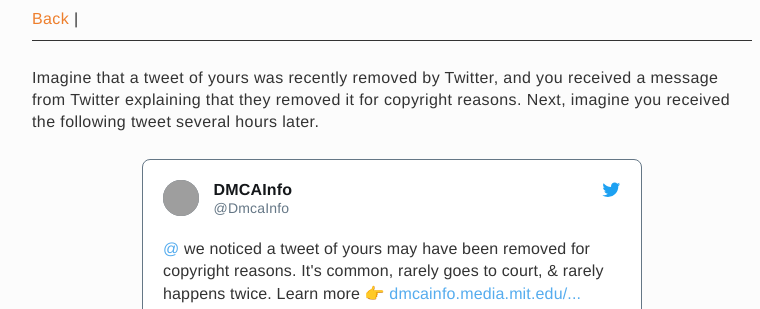
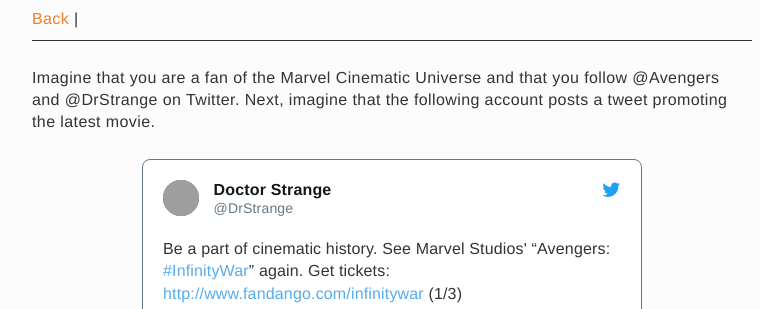
Before and after one commit to jonathanzong/bartleby, a Flask app: template templates/marvel/03-tweet-intervention.html in a window 1280 px wide. Shown: the top 309 px of the page, without its empty margins (248-1008 px from the left). Run offline with Flask 2, Linux system fonts and the light colour scheme; the template is opened without the code that fills it, so the values that code supplies are empty; parts of the project's set-up code (start-up, migrations or seed data) failed here and were passed over; grey boxes are pictures that could not be loaded.

Commit message:
marketing study materials

```diff
--- a/app/forms.py
+++ b/app/forms.py
@@ -16,10 +16,10 @@ class SurveyForm(FlaskForm):
   would_delete         = RadioField('In the debriefing webpage, we gave you a chance to have your data deleted from the study. How likely would you be to click the button to delete your data?',
                                     [validators.DataRequired()],
                                     choices=[(x[0], x) for x in ['1 (definitely not)', '2 (probably not)', '3 (possibly)', '4 (probably)', '5 (definitely)']])
-  society_benefit      = RadioField("How beneficial to society would it be to learn whether copyright enforcement affects speech on Twitter?",
+  society_benefit      = RadioField("How beneficial to society would it be to learn the results of this study about online behavior?",
                                     [validators.DataRequired()],
                                     choices=[(x[0], x) for x in ['1 (harmful)', '2 (somewhat harmful)', '3 (neutral)', '4 (somewhat beneficial)', '5 (beneficial)']])
-  personal_benefit     = RadioField('How much might research on the effects of online copyright enforcement benefit you personally?',
+  personal_benefit     = RadioField('How much might this research on online behavior benefit you personally?',
                                     [validators.DataRequired()],
                                     choices=[(x[0], x) for x in ['1 (harmful)', '2 (somewhat harmful)', '3 (neutral)', '4 (somewhat beneficial)', '5 (beneficial)']])
   collection_surprised = RadioField('Suppose you learned that you were one of the participants in this study. How surprised are you that we are able to collect this information about your public Twitter behavior?',
--- a/main.py
+++ b/main.py
@@ -76,6 +76,9 @@ def begin():
 
     return redirect(url_for('tweet_intervention'))
   study_template = sce.get_user_study_template(user)
+  if study_template is not None and study_template is not 'dmca':
+    # only 'dmca' currently uses a stratified sample, so nothing else needs the /begin page
+    return redirect(url_for('tweet_intervention'))
   return render_template(study_template + '/02-begin.html', user=user, form=form)
 
 @app.route('/tweet-intervention')
--- a/templates/marvel/03-tweet-intervention.html
+++ b/templates/marvel/03-tweet-intervention.html
@@ -11,42 +11,31 @@
   </div>
 
   <p>
-    Imagine that a tweet of yours was recently removed by Twitter, and you received a message from Twitter explaining that they removed it for copyright reasons. Next, imagine you received the following tweet several hours later.
+    Imagine that you are a fan of the Marvel Cinematic Universe and that you follow @Avengers and @DrStrange on Twitter. Next, imagine that the following account posts a tweet promoting the latest movie.
   </p>
 
   {% if in_control_group %}
     <div class="tweet">
       <div class="tweet-meta">
-        <img class="tweet-propic" src="https://pbs.twimg.com/profile_images/943384318251958272/6dURAW-h_bigger.jpg" alt="">
+        <img class="tweet-propic" src="https://pbs.twimg.com/profile_images/958036328096116736/YdIIE-1T_400x400.jpg" alt="">
         <div class="tweet-from">
           <div class="tweet-from-name">
-            CivicTechAI
+            The Avengers
           </div>
           <div class="tweet-from-handle">
-            @CivicTechAI
+            @Avengers
           </div>
         </div>
         <span class="tweet-twitter-icon"></span>
       </div>
       <div>
-        <span class="tweet-link">@{{ user.screen_name }}</span> did you know that artificial software can play many videogames and win? Learn more 👉 <span class="tweet-link">civictechai.media.mit.edu/...</span>
+        Be a part of cinematic history. See Marvel Studios' “Avengers: <span class="tweet-link">#InfinityWar</span>” again. Get tickets: <span class="tweet-link">http://www.fandango.com/infinitywar</span>  (1/3)
       </div>
       <div class="tweet-time">
-        7:00PM - Sep 20, 2017
+        1:56PM - May 13, 2018
       </div>
       <div class="tweet-card">
-        <img src="{{ url_for('static', filename='images/chopper-command.png') }}">
-        <div class="tweet-card-summary">
-          <div class="tweet-card-title">
-            AI Is Learning To Beat Your Favorite Videogames
-          </div>
-          <div>
-            For now, humans continue to dominate classics like Asteroids
-          </div>
-          <div class="tweet-card-link">
-            civictechai.media.mit.edu
-          </div>
-        </div>
+        <img src="https://pbs.twimg.com/media/DdGT04gVwAAPCDN.jpg">
       </div>
       <span class="tweet-icon tweet-reply"></span>
       <span class="tweet-icon tweet-retweet"></span>
@@ -55,36 +44,25 @@
   {% else %}
     <div class="tweet">
       <div class="tweet-meta">
-        <img class="tweet-propic" src="https://pbs.twimg.com/profile_images/943383310037696512/bhsWlvnd_bigger.jpg" alt="">
+        <img class="tweet-propic" src="https://pbs.twimg.com/profile_images/958036328096116736/YdIIE-1T_400x400.jpg" alt="">
         <div class="tweet-from">
           <div class="tweet-from-name">
-            DMCAInfo
+            Doctor Strange
           </div>
           <div class="tweet-from-handle">
-            @DmcaInfo
+            @DrStrange
           </div>
         </div>
         <span class="tweet-twitter-icon"></span>
       </div>
       <div>
-        <span class="tweet-link">@{{ user.screen_name }}</span> we noticed a tweet of yours may have been removed for copyright reasons. It's common, rarely goes to court, & rarely happens twice. Learn more 👉 <span class="tweet-link">dmcainfo.media.mit.edu/...</span>
+        Be a part of cinematic history. See Marvel Studios' “Avengers: <span class="tweet-link">#InfinityWar</span>” again. Get tickets: <span class="tweet-link">http://www.fandango.com/infinitywar</span>  (1/3)
       </div>
       <div class="tweet-time">
-        7:00PM - Sep 20, 2017
+        2:01PM - May 13, 2018
       </div>
       <div class="tweet-card">
-        <img src="{{ url_for('static', filename='images/social-media-communication.png') }}">
-        <div class="tweet-card-summary">
-          <div class="tweet-card-title">
-            Making Sense of Copyright Takedown Notices
-          </div>
-          <div>
-            Content removals are common, often mistaken, and rarely go to court.
-          </div>
-          <div class="tweet-card-link">
-            dmcainfo.media.mit.edu
-          </div>
-        </div>
+        <img src="https://pbs.twimg.com/media/DdGT04gVwAAPCDN.jpg">
       </div>
       <span class="tweet-icon tweet-reply"></span>
       <span class="tweet-icon tweet-retweet"></span>
--- a/templates/marvel/06-complete.html
+++ b/templates/marvel/06-complete.html
@@ -32,7 +32,7 @@
     </p>
 
     {% if has_sent_compensation %}
-      An email with details about your compensation has been sent through Paypal. If you don't receive a notification from Paypal in the next 24 hours, please email Jonathan at jzong@princeton.edu.
+      An email with details about your compensation has been sent through Paypal. If you don't receive a notification from Paypal in the next 24 hours, please email Jonathan at jz7@cs.princeton.edu.
     {% else %}
       {% if error_msg %}
         {{ error_msg }}
```
Also changed, not shown: templates/marvel/02-begin.html (deleted, +0 -31 lines), templates/marvel/04-tweet-debrief.html (+7 -7 lines), templates/marvel/05-debrief.html (+8 -117 lines), static/images/marvel-visualization.png (added).
